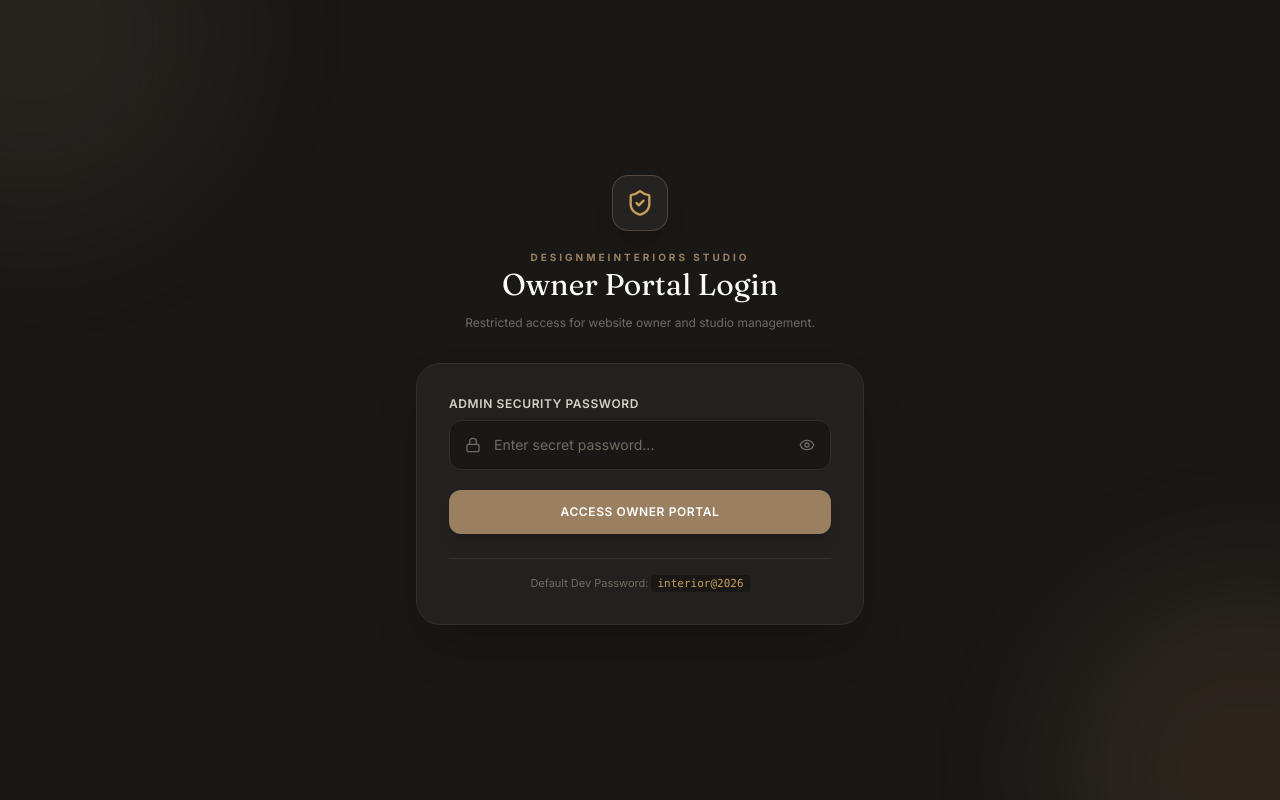
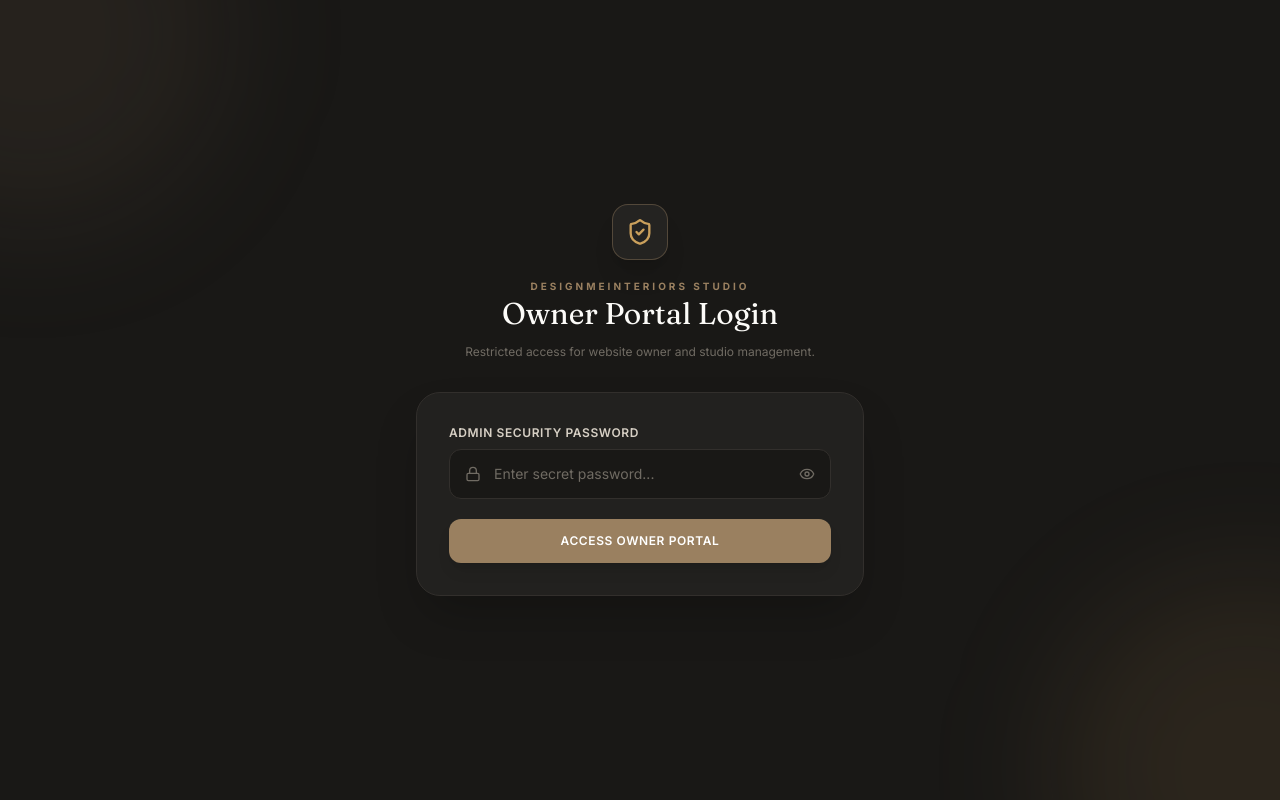
Before and after one commit to vickysrana2-cloud/designmeinteriors, a Next.js app: page /admin/login in a window 1280 px wide. Built offline with nearby package versions, Linux system fonts and the light colour scheme.

Commit message:
small changes

```diff
--- a/src/app/admin/login/page.tsx
+++ b/src/app/admin/login/page.tsx
@@ -123,11 +123,7 @@ export default function AdminLoginPage() {
             </button>
           </form>
 
-          <div className="border-t border-[#322F2C] pt-4 text-center">
-            <p className="text-[11px] text-[#706B63]">
-              Default Dev Password: <code className="text-[#CAA05C] bg-[#191816] px-1.5 py-0.5 rounded font-mono">interior@2026</code>
-            </p>
-          </div>
+
         </div>
       </div>
     </main>
```
